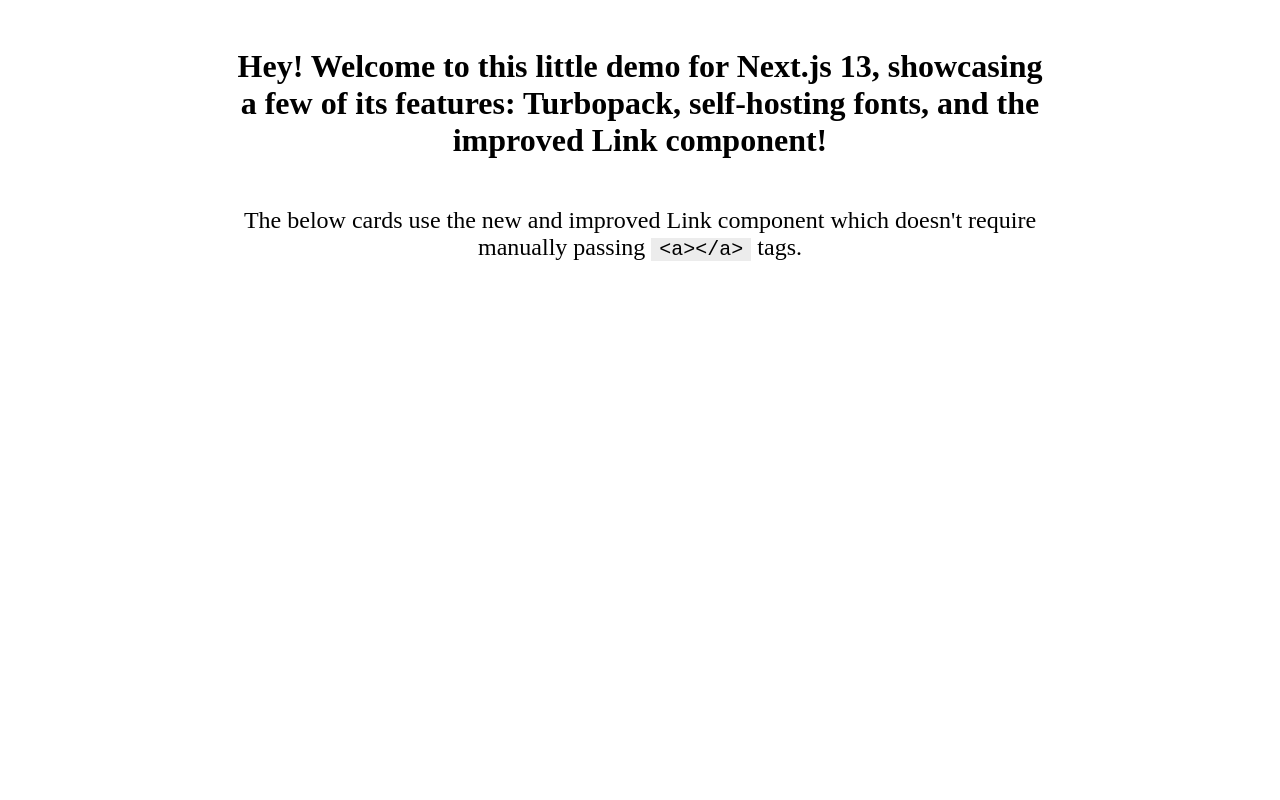
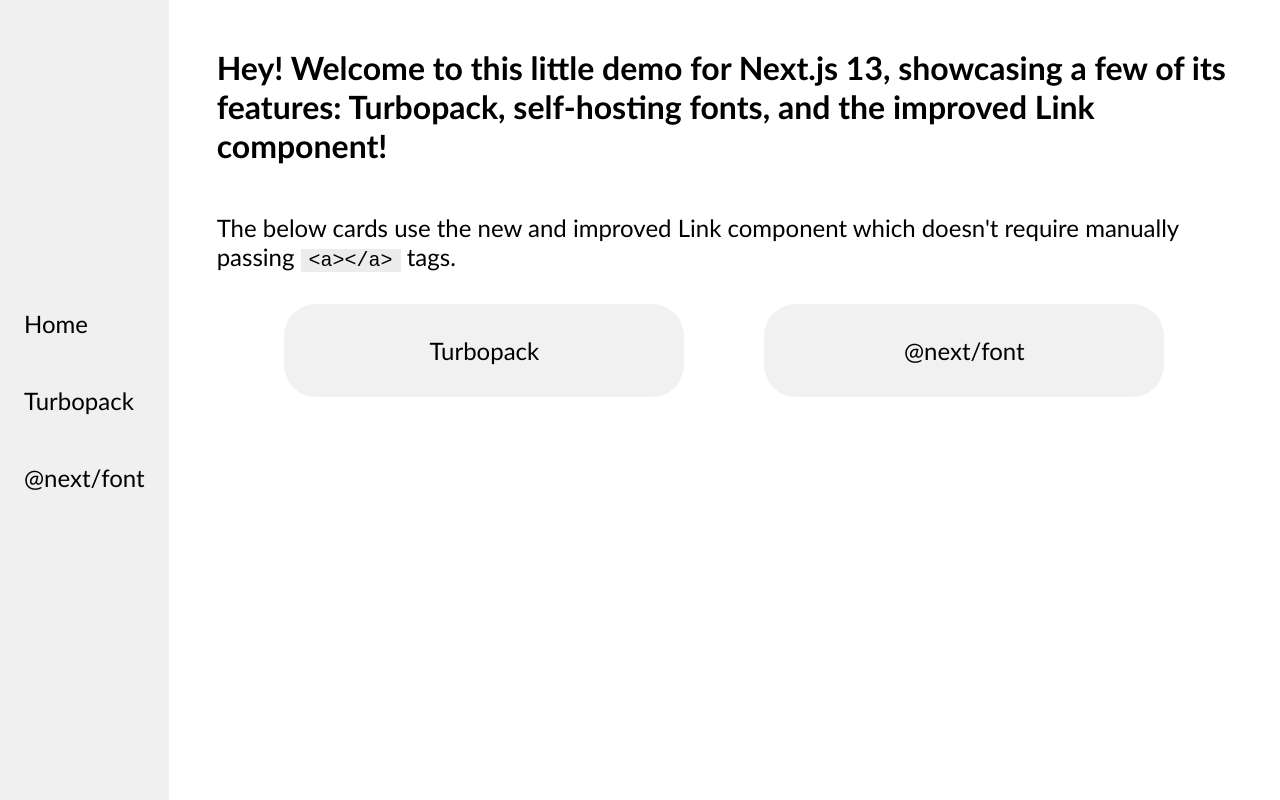
Before and after one commit to rachit-solutelabs/nextjs-13-poc, a Next.js app: page / in a window 1280 px wide. Built offline with nearby package versions, Linux system fonts and the light colour scheme.

Commit message:
Home page UI done

```diff
--- a/app/globals.css
+++ b/app/globals.css
@@ -4,6 +4,7 @@
   margin: 0;
   /* font-family: -apple-system, BlinkMacSystemFont, Segoe UI, Roboto, Oxygen,
     Ubuntu, Cantarell, Fira Sans, Droid Sans, Helvetica Neue, sans-serif; */
+  font-family: "Gill Sans", "Gill Sans MT", Calibri, "Trebuchet MS", sans-serif;
 }
 
 a {
@@ -26,7 +27,7 @@
 }
 main {
   padding: 0 3rem;
-  text-align: center;
+  /* text-align: center; */
 }
 main p,
 h1,
@@ -36,7 +37,7 @@
 h5,
 h6 {
   margin: auto;
-  width: 70%;
+  /* width: 70%; */
 }
 .topic-heading {
   margin-top: 3rem;
@@ -50,3 +51,42 @@
   background-color: rgb(236, 236, 236);
   padding: 0 0.5rem;
 }
+.card-parent {
+  padding-top: 2rem;
+  display: flex;
+  justify-content: center;
+  gap: 5rem;
+}
+.card {
+  padding: 2rem;
+  border-radius: 2rem;
+  width: 400px;
+  background-color: #f1f1f1;
+  text-align: center;
+}
+.card:hover {
+  background-color: #f8f8f8;
+}
+.layout {
+  display: flex;
+  justify-content: stretch;
+}
+.ul-nav {
+  display: flex;
+  flex-direction: column;
+  padding: 0;
+  margin: 0;
+}
+nav {
+  background-color: rgb(240, 240, 240);
+  height: 100vh;
+  display: flex;
+  align-items: center;
+}
+.nav-link {
+  font-size: 1.5rem;
+  padding: 1.5rem;
+}
+.nav-link:hover {
+  background-color: #f8f8f8;
+}
--- a/app/layout.js
+++ b/app/layout.js
@@ -1,9 +1,26 @@
+import Link from "next/link";
+
 /* eslint-disable @next/next/no-head-element */
 export default function RootLayout({ children }) {
   return (
     <html>
       <head></head>
-      <body>{children}</body>
+      <body className="layout">
+        <nav>
+          <ul className="ul-nav">
+            <Link href={"/"} className="nav-link">
+              Home
+            </Link>
+            <Link href={"/turbopack"} className="nav-link">
+              Turbopack
+            </Link>
+            <Link href={"/next-font"} className="nav-link">
+              @next/font
+            </Link>
+          </ul>
+        </nav>
+        {children}
+      </body>
     </html>
   );
 }
--- /dev/null
+++ b/app/next-font/page.js
@@ -0,0 +1,13 @@
+import "../globals.css";
+
+export default function NextFontPage() {
+  return (
+    <>
+      <main>
+        <h2 className="topic-heading">
+          Showcasing font optimization with @next/font
+        </h2>
+      </main>
+    </>
+  );
+}
--- a/app/page.js
+++ b/app/page.js
@@ -1,3 +1,4 @@
+import Link from "next/link";
 import "./globals.css";
 
 export default function Home() {
@@ -14,7 +15,14 @@
             The below cards use the new and improved Link component which
             doesn&apos;t require manually passing <code>{"<a></a>"}</code> tags.
           </p>
-          <div></div>
+          <div className="card-parent">
+            <Link href={"/turbopack"} className="card">
+              Turbopack
+            </Link>
+            <Link href={"/next-font"} className="card">
+              @next/font
+            </Link>
+          </div>
         </section>
       </main>
     </>
```
